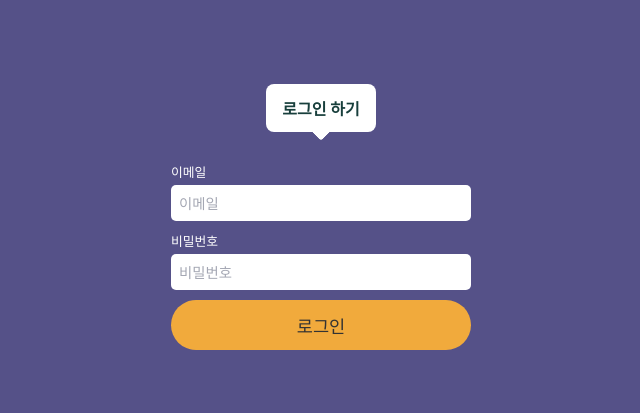
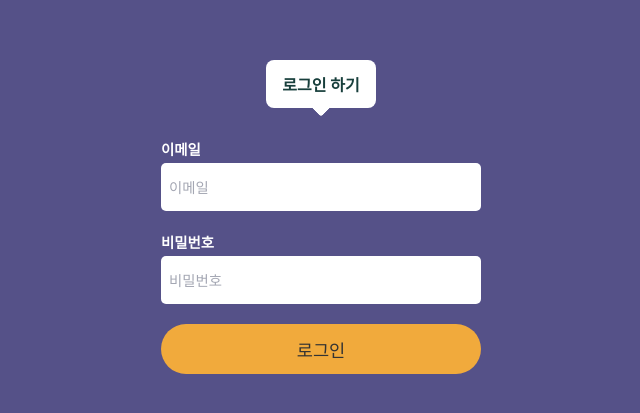
Before and after one commit to Daehwa-private-talk/FE, a React app: page /auth/sign-in in a window 1280 px wide. Shown: the part 183-596 px from the top of the page, without its empty margins (319-959 px from the left). Built offline with nearby package versions, Linux system fonts and the light colour scheme.

Commit message:
style: AuthInput view 수정

```diff
--- a/src/components/auth/AuthInput.tsx
+++ b/src/components/auth/AuthInput.tsx
@@ -42,7 +42,8 @@ export const AuthTextInput = function <T extends FieldValues>({
 };
 
 const Input = styled('input')`
-  width: 300px;
+  width: 320px;
+  height: 48px;
   padding: ${({ theme }) => theme.spacing(4)};
   border: none;
   outline: none;
--- a/src/components/auth/index.ts
+++ b/src/components/auth/index.ts
@@ -1,2 +1,3 @@
 export * from './AuthButton';
+export * from './AuthInput';
 export * from './Balloon';
--- a/src/domain/auth/sign-in/SignIn.view.tsx
+++ b/src/domain/auth/sign-in/SignIn.view.tsx
@@ -1,6 +1,5 @@
 import { SignInFormType } from '@/@types/auth';
-import { AuthButton, Balloon } from '@/components/auth';
-import { AuthTextInput } from '@/components/auth/AuthInput';
+import { AuthButton, AuthTextInput, Balloon } from '@/components/auth';
 import styled from 'styled-components';
 
 export const SignInView = ({ control, onSubmit }: SignInFormType) => {
@@ -24,7 +23,7 @@ export const SignInView = ({ control, onSubmit }: SignInFormType) => {
           placeholder="비밀번호"
         />
       </InputContainer>
-      <AuthButton width={300}>로그인</AuthButton>
+      <AuthButton width={320}>로그인</AuthButton>
     </Form>
   );
 };
@@ -50,10 +49,11 @@ const InputContainer = styled('div')`
   display: flex;
   flex-direction: column;
   gap: ${({ theme }) => theme.spacing(2)};
+  margin-bottom: ${({ theme }) => theme.spacing(5)};
 `;
 
 const Label = styled('label')`
-  font-size: 0.8rem;
-  font-weight: 500;
+  font-size: 0.9rem;
+  font-weight: 600;
   color: ${({ theme }) => theme.colors.white};
 `;
```
